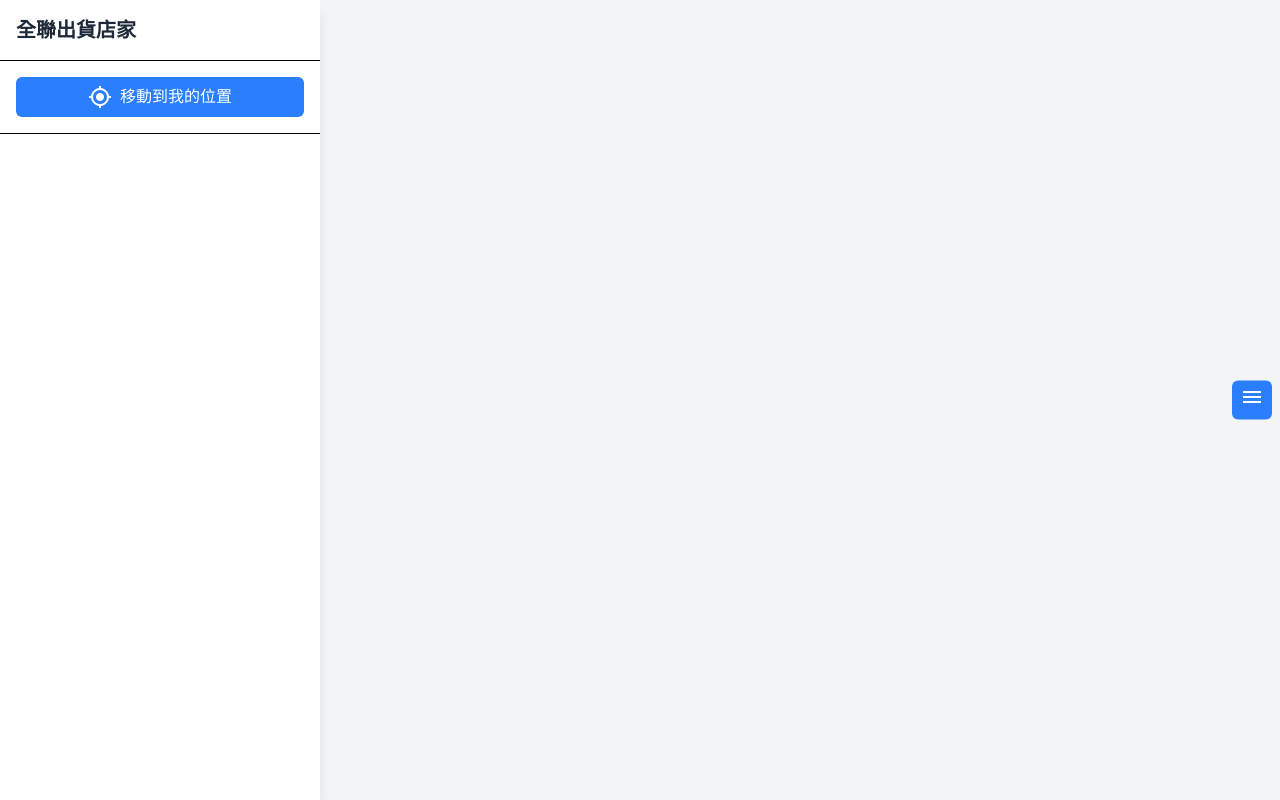
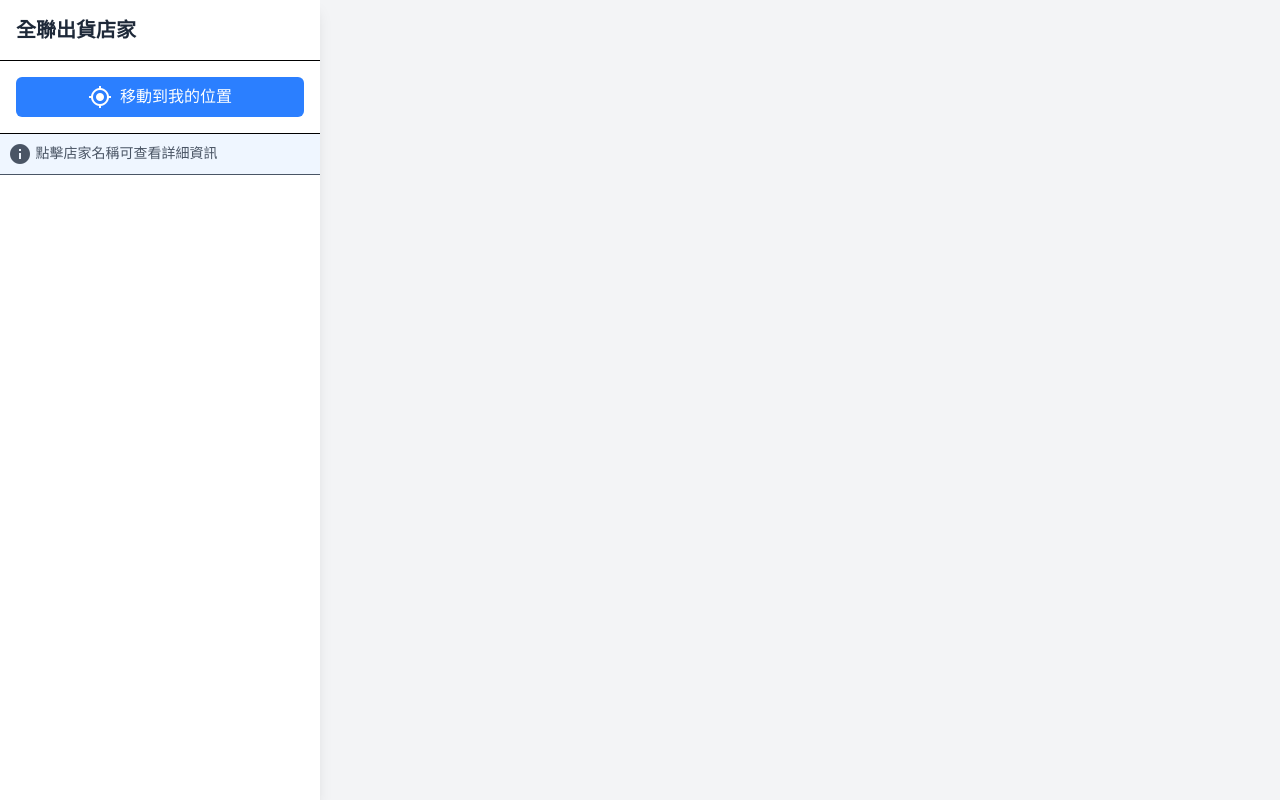
Before and after one commit to a121515222/PXMarkMap, a website built with Vite: page index.html in a window 1280 px wide. Built offline with nearby package versions, Linux system fonts and the light colour scheme; no server answers.

Commit message:
adjust: 調整side bar RWD

```diff
--- a/index.html
+++ b/index.html
@@ -13,7 +13,7 @@
   <body class="flex flex-col sm:flex-row h-screen bg-gray-100">
     <button
       id="toggle-sidebar-btn"
-      class="ms:hidden z-10 fixed top-1/2 right-2 -translate-y-1/2 bg-blue-500 text-white px-2 py-1 rounded-md"
+      class="sm:hidden z-10 fixed top-1/2 right-2 -translate-y-1/2 bg-blue-500 text-white px-2 py-1 rounded-md"
     >
       <i class="material-icons">menu</i>
     </button>
@@ -24,6 +24,7 @@
       <div class="p-4 border-b">
         <h1 class="text-lg sm:text-xl font-bold text-gray-800">全聯出貨店家</h1>
       </div>
+
       <div class="p-4 border-b">
         <button
           id="my-location-btn"
@@ -33,7 +34,7 @@
           移動到我的位置
         </button>
       </div>
-      <div id="store-list-container" class="overflow-y-auto flex-grow hidden">
+      <div id="store-list-container" class="overflow-y-auto flex-grow hidden sm:block">
         <div class="p-2 bg-blue-50 border-b text-sm text-gray-600">
           <i class="material-icons text-sm align-middle">info</i>
           點擊店家名稱可查看詳細資訊
```
